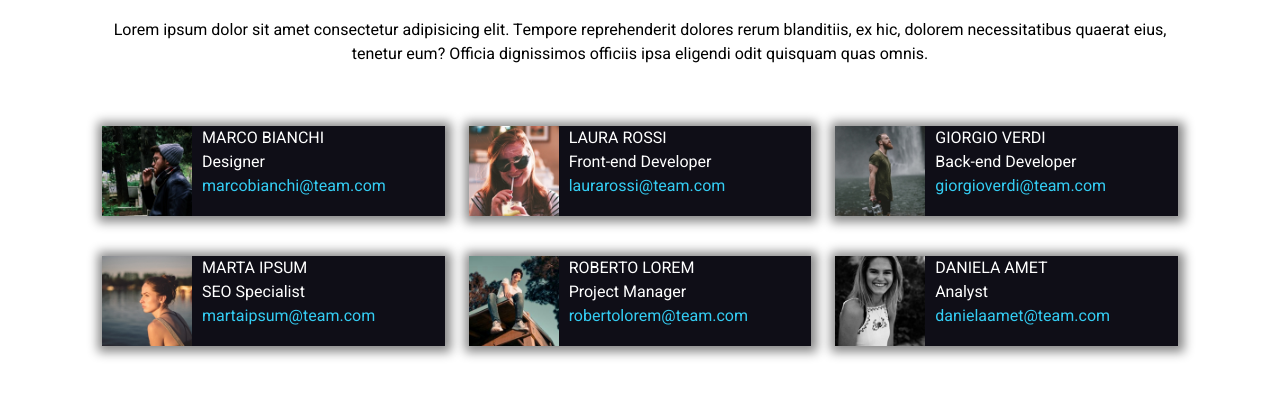
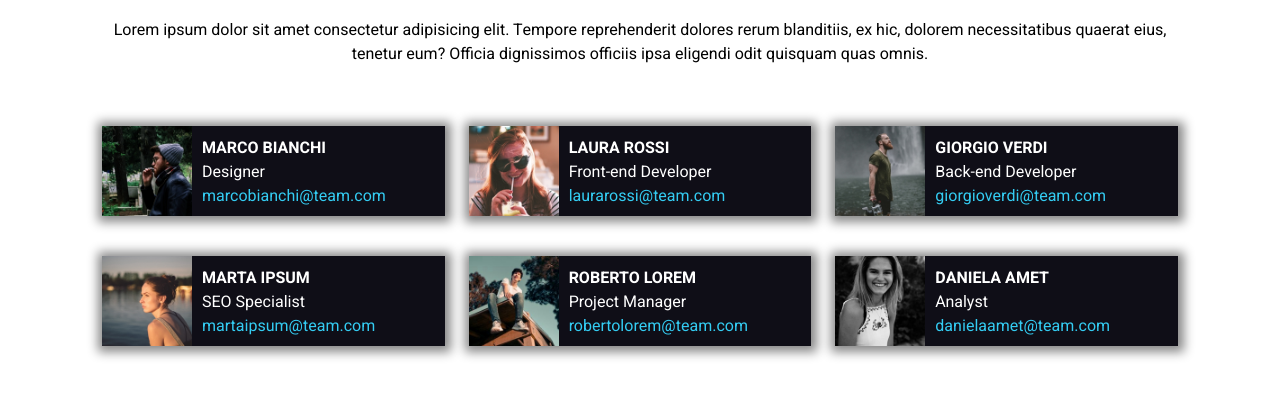
Before and after one commit to isma-91/html-css-float-cards, a plain HTML site: page index.html in a window 1280 px wide. Shown: the part 99-496 px from the top of the page. Drawn offline with Linux system fonts and the light colour scheme.

Commit message:
Names bolding and infos padding centering... meh

```diff
--- a/css/style.css
+++ b/css/style.css
@@ -40,11 +40,18 @@ img {
   box-shadow: 1px 1px 10px 5px #888888;
 }
 
+.name {
+  font-weight: 700;
+}
+
 a {
   text-decoration: none;
   color: #34ccf2;
 }
 
+.info {
+  padding-top: 10px;
+}
 /* .profile::after {
   content: "";
   display: table;
```
